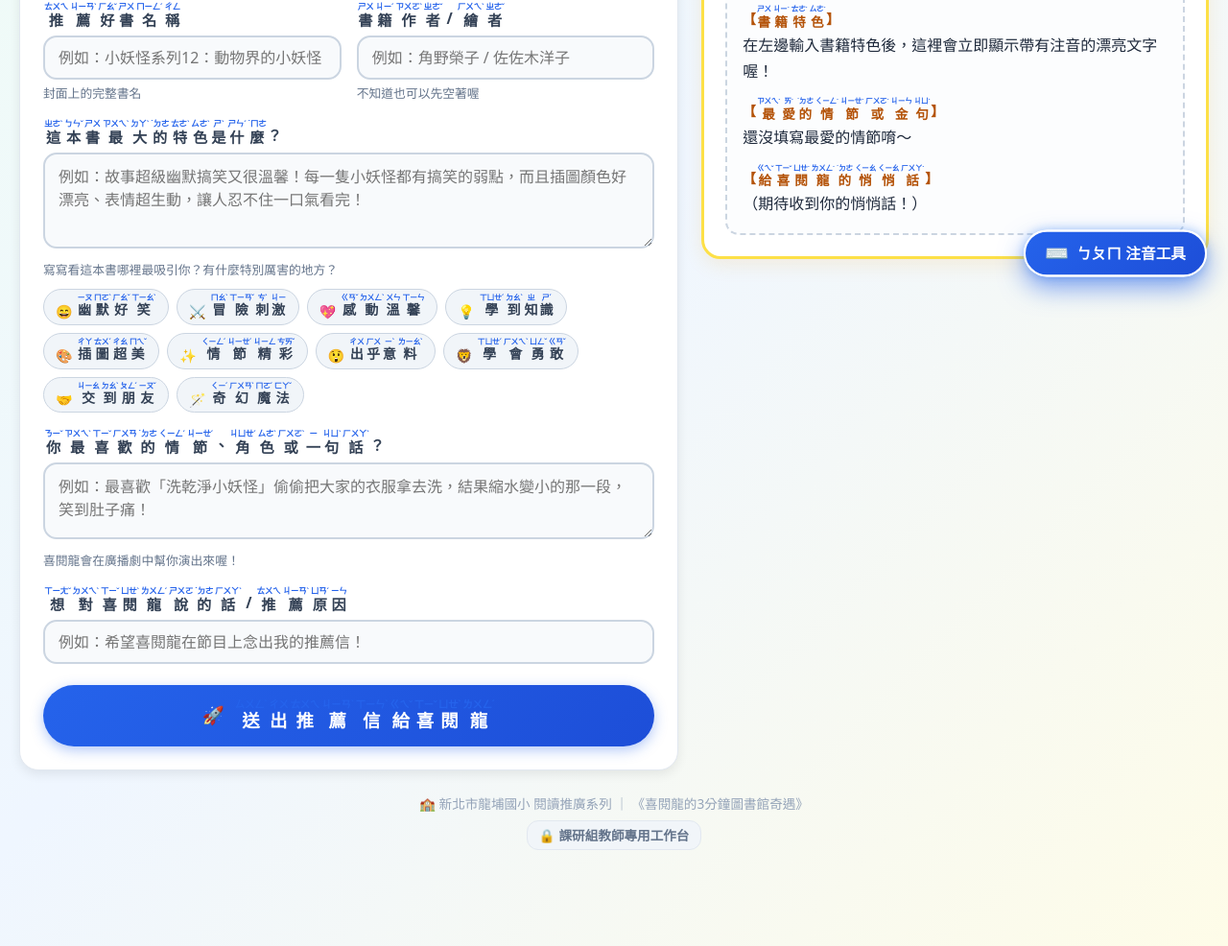
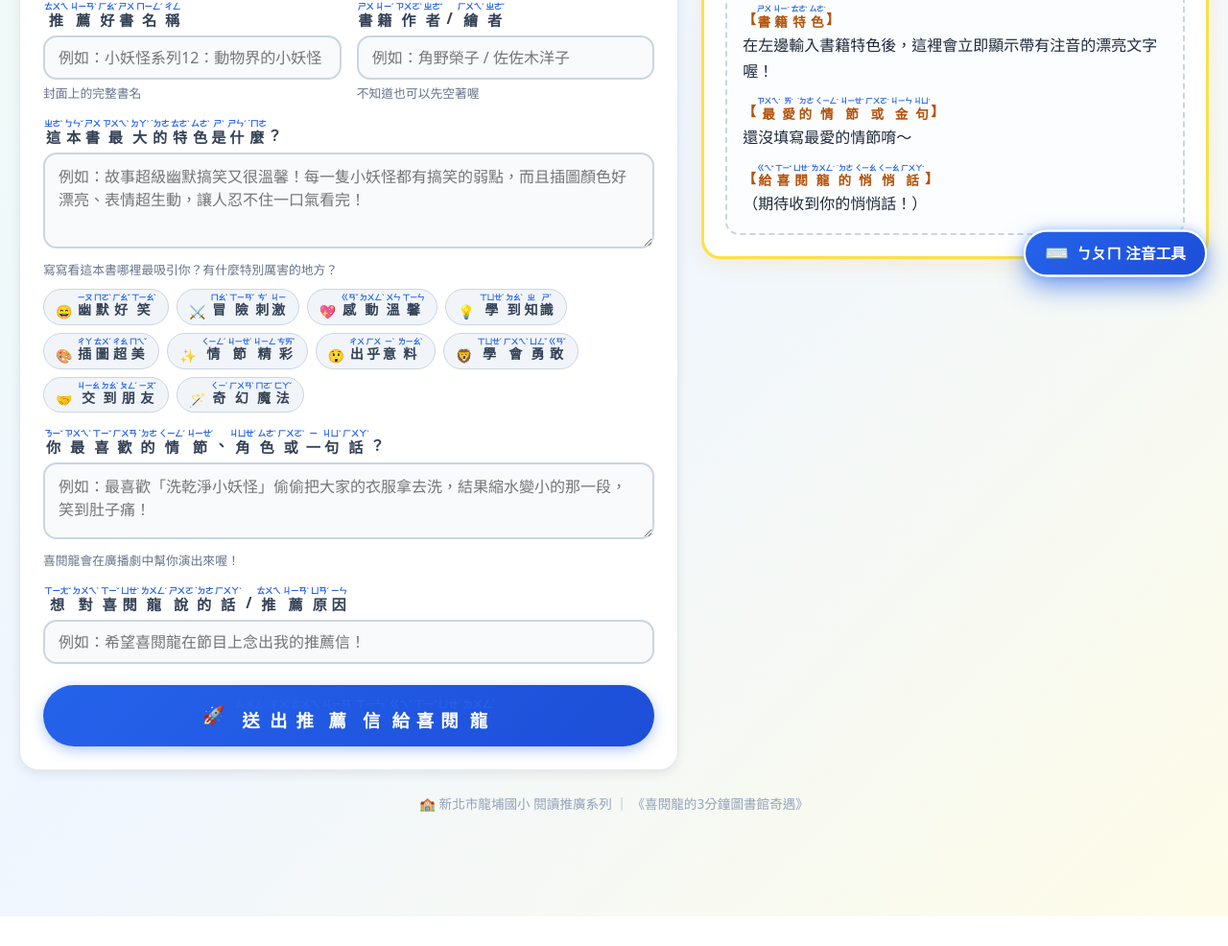
Before and after one commit to abner-design/reading-podcast, a plain HTML site: page index.html in a window 1280 px wide. Shown: the part 488-1474 px from the top of the page at 96% size. After the commit the page ends 1443 px from the top, so only its background shows below. Drawn offline with Linux system fonts and the light colour scheme.

Commit message:
Update index.html via Antigravity Sync

```diff
--- a/index.html
+++ b/index.html
@@ -197,14 +197,9 @@
       </div>
     </section>
 
-          <!-- 頁尾宣告與教師工作台快速通道 -->
+    <!-- 頁尾宣告 -->
     <footer style="text-align: center; padding: 24px 10px 40px; color: #94a3b8; font-size: 0.85rem;">
       <p style="margin-bottom: 6px;">🏫 新北市龍埔國小 閱讀推廣系列 ｜ 《喜閱龍的3分鐘圖書館奇遇》</p>
-      <p>
-        <a href="teacher.html" style="color: #64748b; text-decoration: none; font-weight: 600; padding: 4px 12px; border-radius: 12px; background: #f1f5f9; border: 1px solid #e2e8f0; display: inline-flex; align-items: center; gap: 4px;">
-          <span>🔒</span> 課研組教師專用工作台
-        </a>
-      </p>
     </footer>
   </main>
 
```
